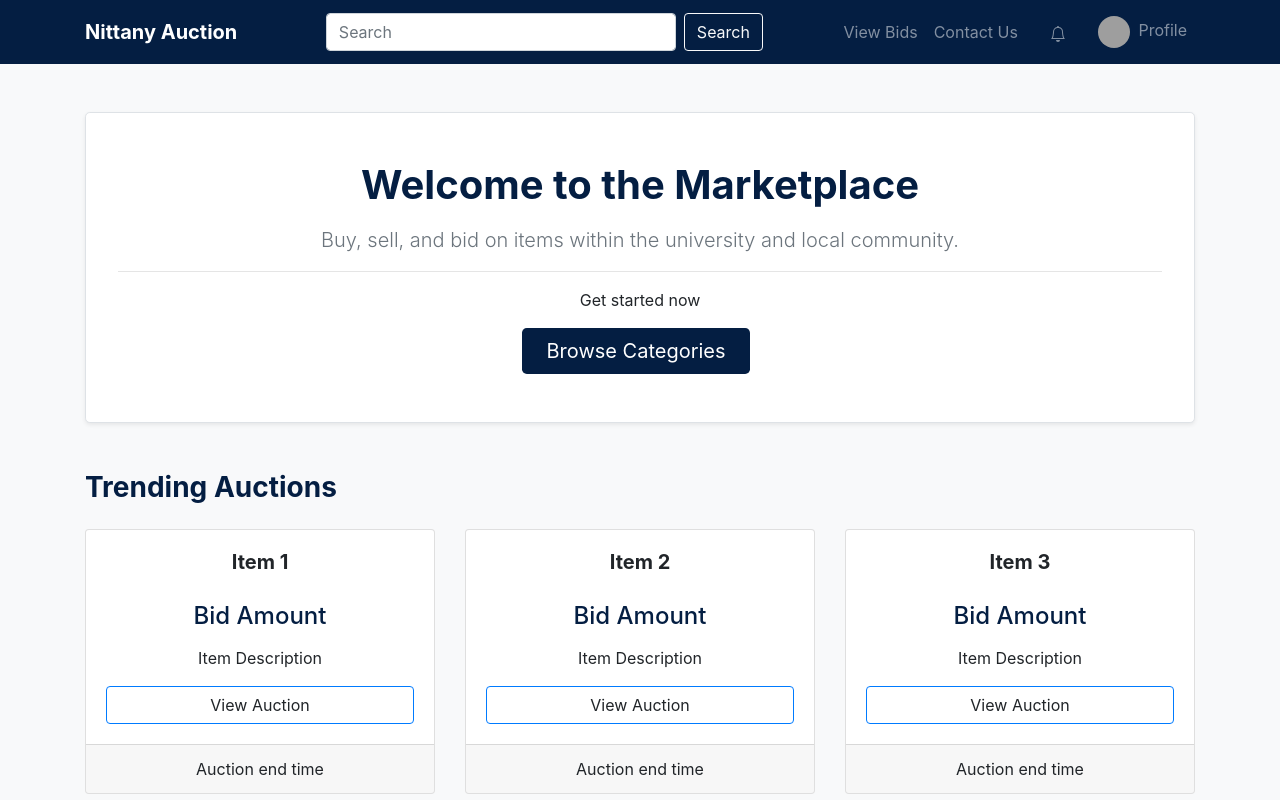
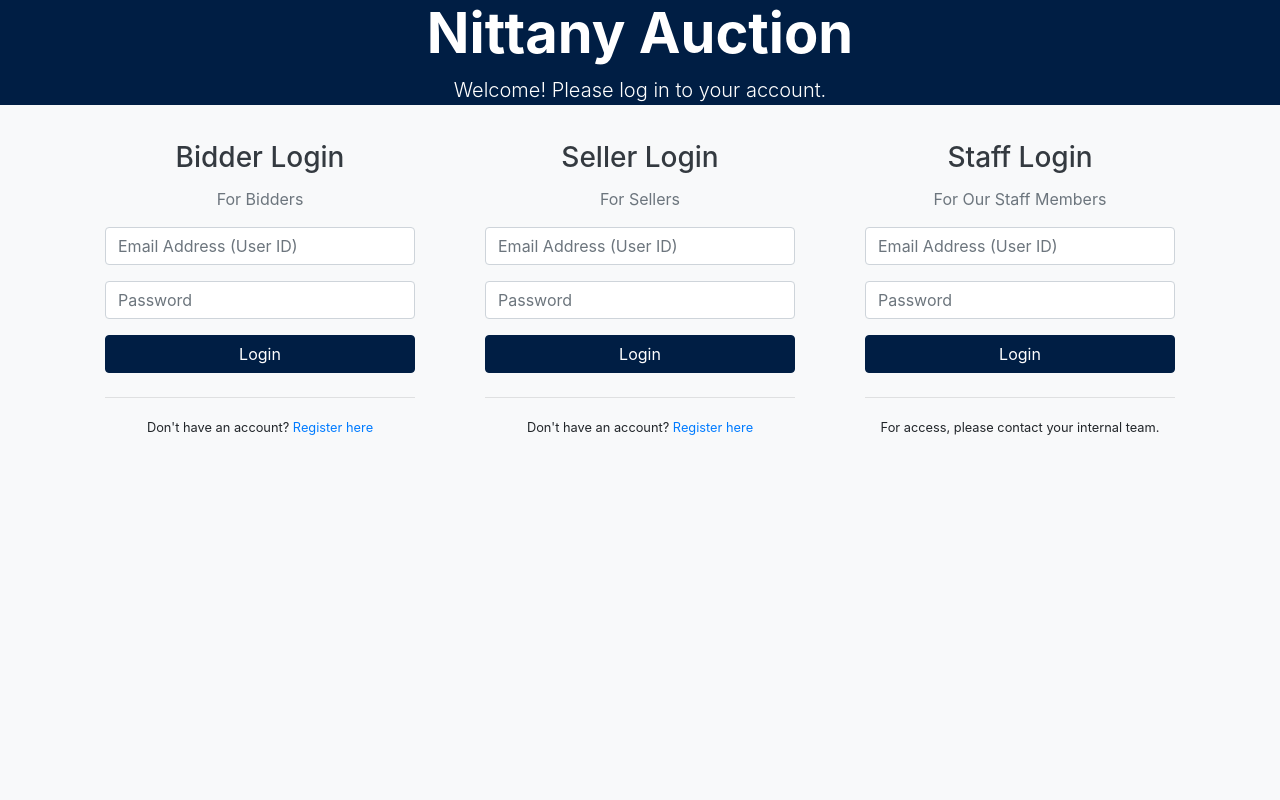
Before and after one commit to HTR0904/NitannyAuctionTBD, a Flask app: page / in a window 1280 px wide. Run offline with Flask 3, Linux system fonts and the light colour scheme; some libraries are stand-ins or nearby versions; grey boxes are pictures that could not be loaded.

Commit message:
Realign login method with db structure.

```diff
--- a/app.py
+++ b/app.py
@@ -14,44 +14,87 @@ def hash_password(password):
 @app.route('/')
 def index():
     # Renders the login page
-    return render_template('bidders_home.html')
+    return render_template('login.html')
 
-@app.route('/login_user', methods=['POST'])
+@app.route('/login_bidder', methods=['POST'])
 def login_user():
-    username = request.form.get('user_email')
-    password = request.form.get('user_password')
+    username = request.form.get('bidder_email')
+    password = request.form.get('bidder_password')
 
     conn = sql.connect("dataset_tables.db")
     cursor = conn.cursor()
 
-    '''
-    Commented out until db implemented
     cursor.execute("""
-                   SELECT password_hash, role
-                   FROM user_login
+                   SELECT password_hash
+                   FROM User_Login
                    WHERE email = ?
                    """, (username,))
-    '''
     user = cursor.fetchone()
-    conn.close()
-
     # check if credentials match, if not return an error like  "Invalid username or password."
     if user is None:
+        conn.close()
         return render_template('login.html', error="Invalid username or password")
 
-    stored_hash, role = user
-
+    stored_hash = user[0]
     if hash_password(password) != stored_hash:
+        conn.close()
         return render_template('login.html', error="Invalid username or password")
 
     # Check user account type (bidder or seller) and determine which HTML page to redirect them to it:
-    if role == "bidder":
+    cursor.execute("""
+                   SELECT email
+                   FROM Bidders
+                   WHERE email = ?
+                   """, (username,))
+    if cursor.fetchone():
+        conn.close()
         return redirect('/bidder')
-    elif role == "seller":
+
+    # Else, if account exists with these credential exists but no valid accounts type found (i.e. a helpdesk staff). Throw an error:
+    conn.close()
+    return render_template('login.html', error="Not a valid bidder account")
+
+
+@app.route('/login_seller', methods=['POST'])
+def login_seller():
+    seller_username = request.form.get('seller_email')
+    seller_password = request.form.get('seller_password')
+
+    conn = sql.connect("dataset_tables.db")
+    cursor = conn.cursor()
+
+    cursor.execute("""
+                   SELECT password_hash
+                   FROM User_Login
+                   WHERE email = ?
+                   """, (seller_username,))
+
+    user = cursor.fetchone()
+
+    if user is None:
+        conn.close()
+        return render_template('login.html', error="Invalid login")
+
+    stored_hash = user[0]
+
+    # check if credentials match, if not return an error
+    if hash_password(seller_password) != stored_hash:
+        conn.close()
+        return render_template('login.html', error="Invalid login")
+
+    # Check user account type is a helpdesk account then redirect them to the HTML page.
+    cursor.execute("""
+                   SELECT email
+                   FROM Sellers
+                   WHERE email = ?
+                   """, (seller_username,))
+    if cursor.fetchone():
+        conn.close()
         return redirect('/seller')
-    else:
-        # Else, if account exists with these credential exists but no valid accounts type found (i.e. a helpdesk staff). Throw an error:
-        return render_template('login.html', error="Not a valid user account")
+
+    # Else, if account exists with these credential but is not a helpdesk staff (i.e. this is a regular user). Throw an error:
+    conn.close()
+    return render_template('login.html', error="Not a valid seller account")
 
 @app.route('/login_helpdesk', methods=['POST'])
 def login_helpdesk():
@@ -61,44 +104,49 @@ def login_helpdesk():
     conn = sql.connect("dataset_tables.db")
     cursor = conn.cursor()
 
-    '''
-    Commented out until db implemented
     cursor.execute("""
-                   SELECT password_hash, role
-                   FROM user_login
+                   SELECT password_hash
+                   FROM User_Login
                    WHERE email = ?
                    """, (helpdesk_username,))
 
-    '''
     user = cursor.fetchone()
-    conn.close()
 
     if user is None:
+        conn.close()
         return render_template('login.html', error="Invalid login")
 
-    stored_hash, role = user
+    stored_hash = user[0]
 
     # check if credentials match, if not return an error
     if hash_password(helpdesk_password) != stored_hash:
+        conn.close()
         return render_template('login.html', error="Invalid login")
 
     # Check user account type is a helpdesk account then redirect them to the HTML page.
-    if role == "helpdesk":
+    cursor.execute("""
+                   SELECT email
+                   FROM Helpdesk
+                   WHERE email = ?
+                   """, (helpdesk_username,))
+    if cursor.fetchone():
+        conn.close()
         return redirect('/helpdesk')
-    else:
-        # Else, if account exists with these credential but is not a helpdesk staff (i.e. this is a regular user). Throw an error:
-        return render_template('login.html', error="Not a helpdesk account")
+
+    # Else, if account exists with these credential but is not a helpdesk staff (i.e. this is a regular user). Throw an error:
+    conn.close()
+    return render_template('login.html', error="Not a helpdesk account")
 
 @app.route('/bidder')
 def bidder():
     return render_template('bidders_home.html')
 
 @app.route('/seller')
-def bidder():
+def seller():
     return render_template('seller_home.html')
 
 @app.route('/helpdesk')
-def bidder():
+def helpdesk():
     return render_template('helpdesk_home.html')
 
 if __name__ == '__main__':
--- a/templates/helpdesk_home.html
+++ b/templates/helpdesk_home.html
@@ -52,9 +52,6 @@
             <ul class="navbar-nav align-items-center">
                 <li class="nav-item">
                     <a class="nav-link" href="#">Admin Tools</a>
-                </li>
-                <li class="nav-item mr-3">
-                    <a class="nav-link" href="/contact">Contact Us</a>
                 </li>
 
                 <li class="nav-item mr-3">
--- a/templates/login.html
+++ b/templates/login.html
@@ -49,15 +49,34 @@
         <!-- Login for bidder and seller -->
         <div class = "col-sm">
             <div class="card-body text-center">
-                <h3 class="card-title text-dark">User Login</h3>
-                <p class="card-text text-muted">For Bidders and Sellers</p>
+                <h3 class="card-title text-dark">Bidder Login</h3>
+                <p class="card-text text-muted">For Bidders</p>
 
-                <form action="/login_user" method="POST">
+                <form action="/login_bidder" method="POST">
                     <div class="form-group">
-                        <input type="email" name="user_email" class="form-control" placeholder="Email Address (User ID)" required>
+                        <input type="email" name="bidder_email" class="form-control" placeholder="Email Address (User ID)" required>
                     </div>
                     <div class="form-group">
-                        <input type="password" name="user_password" class="form-control" placeholder="Password" required>
+                        <input type="password" name="bidder_password" class="form-control" placeholder="Password" required>
+                    </div>
+                    <button type="submit" class="btn btn-navy btn-block">Login</button>
+                </form>
+                <hr class="mt-4 mb-3">
+                <small>Don't have an account? <a href="/register">Register here</a></small>
+                </div>
+        </div>
+
+          <div class = "col-sm">
+            <div class="card-body text-center">
+                <h3 class="card-title text-dark">Seller Login</h3>
+                <p class="card-text text-muted">For Sellers</p>
+
+                <form action="/login_seller" method="POST">
+                    <div class="form-group">
+                        <input type="email" name="seller_email" class="form-control" placeholder="Email Address (User ID)" required>
+                    </div>
+                    <div class="form-group">
+                        <input type="password" name="seller_password" class="form-control" placeholder="Password" required>
                     </div>
                     <button type="submit" class="btn btn-navy btn-block">Login</button>
                 </form>
```
